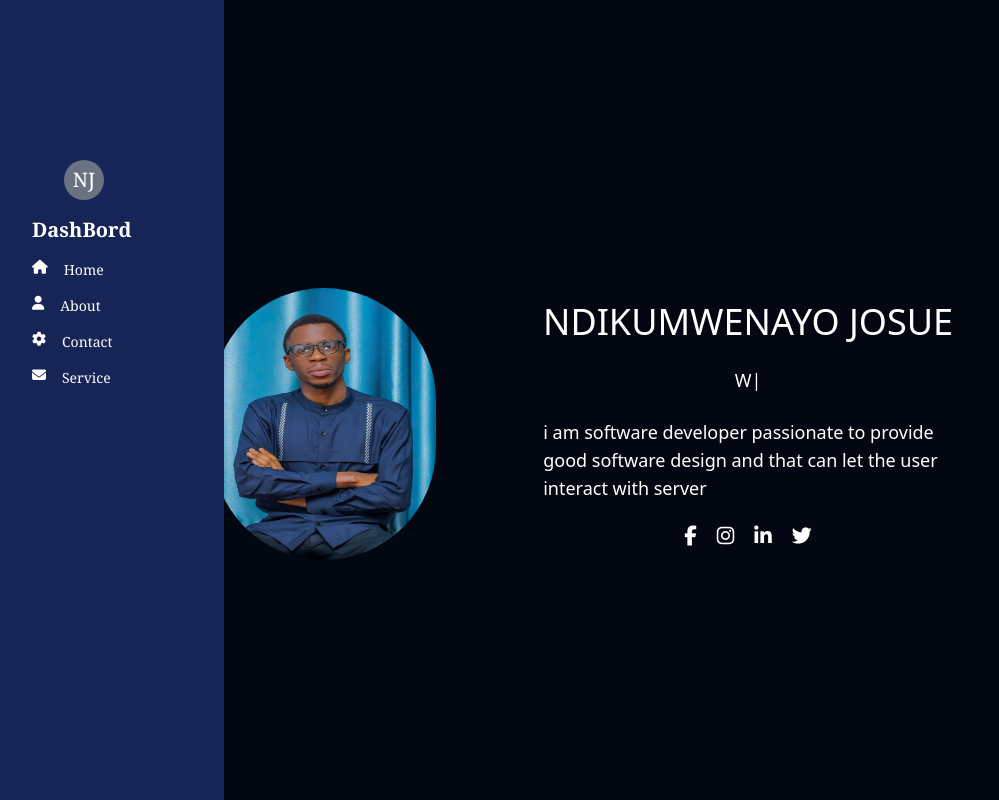
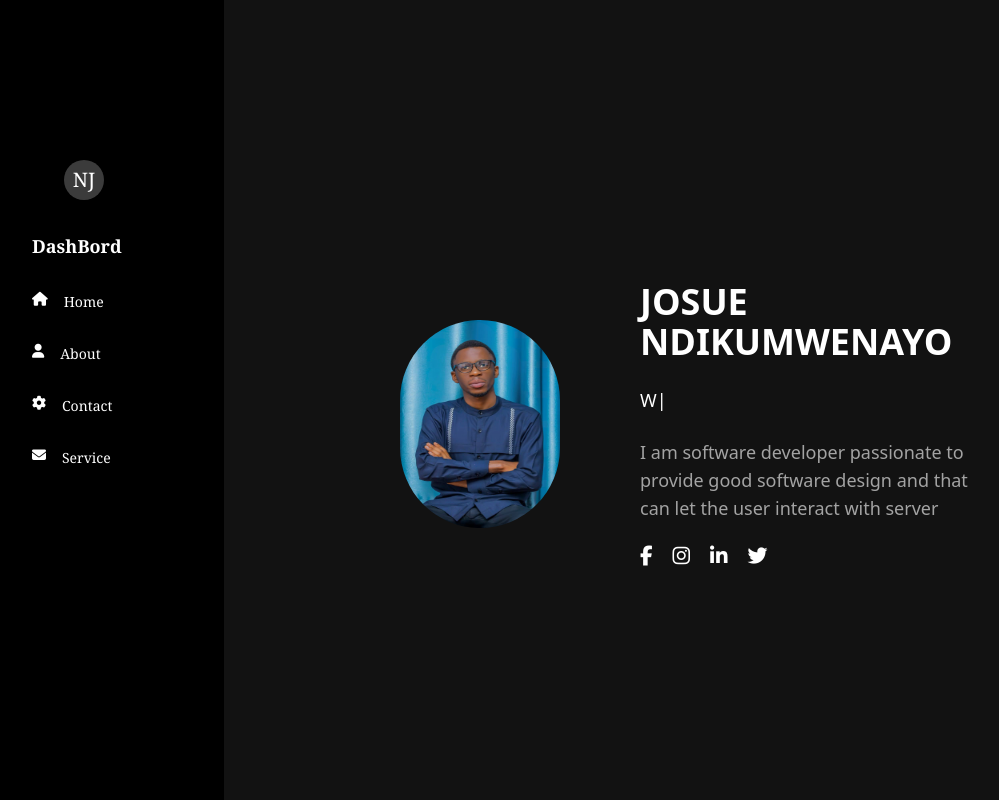
Before and after one commit to josue583/Joshua-portfolio, a React (Vite) app: page / in a window 1280 px wide. Shown: the whole page, without its empty margins (32-1031 px from the left). Built offline with nearby package versions, Linux system fonts and the light colour scheme.

Commit message:
Changing some colors

```diff
--- a/src/components/Sidebar.jsx
+++ b/src/components/Sidebar.jsx
@@ -7,12 +7,12 @@ export default function sidebar() {
   const [isOpen,setIsOpen]=useState(false)
   return (
 
-    <div className='md:w-64 md:min-h-screen md:fixed md:left-0 md:top-0 bg-blue-950 md:pt-40 text-white flex-grow md:pl-16 gap-16 '>
+    <div className='md:w-64 md:min-h-screen md:fixed md:left-0 md:top-0 bg-[#000000ff] md:pt-40 text-white flex-grow md:pl-16 gap-16 '>
       {/* w-full h-20  */}
       {/* pt-20 fixed left-0 top-0 */}
 
-      <div className='w-full flex justify-between items-center h-20 bg-blue-950 md:hidden'>
-        <h1 className='w-10 h-10 rounded-full text-white bg-gray-500 flex justify-center items-center ml-8 text-xl font-serif'>NJ</h1>
+      <div className='w-full  flex justify-between items-center h-18 bg-[#3b3b3bff] md:hidden'>
+        <h1 className='w-10 h-10 rounded-full text-white bg-[#000000ff] flex justify-center items-center ml-8 text-xl font-extrabold'>NJ</h1>
       <button onClick={() => setIsOpen(!isOpen)} className="md:hidden text-white mr-8">
   {isOpen ? (
     <svg className="w-8 h-8" fill="none" stroke="currentColor" viewBox="0 0 24 24">
@@ -28,9 +28,9 @@ export default function sidebar() {
       </div>
      <div>
 
-<ul className='hidden  md:flex flex-col  gap-4 text-sm font-serif'>
-<h1 className='w-10 h-10 rounded-full text-white bg-gray-500 flex justify-center items-center ml-8 text-xl font-serif'>NJ</h1>
-        <li className='text-white font-bold text-xl'>DashBord</li>
+<ul className='hidden  md:flex flex-col  gap-8 text-sm font-serif'>
+<h1 className='w-10 h-10 rounded-full text-white bg-[#3b3b3bff] flex justify-center items-center ml-8 text-xl font-serif'>NJ</h1>
+        <li className='text-white font-bold text-lg'>DashBord</li>
         <Link to="/" className='flex gap-4'><i class="fa-solid fa-house"></i>Home</Link>
         <Link to="/about" className='flex gap-4'><i class="fa-solid fa-user"></i>About</Link>
         <Link to={"/contact"} className='flex gap-4'><i class="fa-solid  fa-gear"></i>Contact</Link>
@@ -38,12 +38,13 @@ export default function sidebar() {
       </ul>
      </div>
 {isOpen&&(
-  <div className='w-36 fixed top-0 h-96 bg-blue-950 flex items-center justify-center  '>
- <ul className='flex flex-col  gap-4 text-md md:hidden'>
- <h1 className='w-10 h-10 rounded-full text-white bg-gray-500 flex justify-center items-center text-xl font-serif'>NJ</h1>
-        <Link to="/" className='flex gap-4 font-thin'><i class="fa-solid fa-house"></i>Home</Link>
-        <Link to="/about" className='flex gap-4 font-thin'><i class="fa-solid fa-user"></i>About</Link>
-        <Link to="/contact" className='flex gap-4 font-thin'><i class="fa-solid  fa-gear"></i>Contact</Link>
+  <div className='w-64 fixed top-0 min-h-screen bg-[#000000ff] flex flex-col gap-12 pl-10 pt-20 md:hidden '>
+    <h1 className='w-10 h-10 rounded-full text-white bg-[#3b3b3bff] flex justify-center items-center font-extrabold ml-6'>NJ</h1>
+ <ul className='flex flex-col  gap-6 text-md md:hidden'>
+
+        <Link to="/" className='flex gap-2 font-thin'><i class="fa-solid fa-house"></i>Home</Link>
+        <Link to="/about" className='flex gap-2 font-thin'><i class="fa-solid fa-user"></i>About</Link>
+        <Link to="/contact" className='flex gap-2 font-thin'><i class="fa-solid  fa-gear"></i>Contact</Link>
         <li className='flex gap-4 font-thin'><i class="fa-solid fa-envelope"></i>Services</li>
       </ul>
   </div>
--- a/src/pages/About.jsx
+++ b/src/pages/About.jsx
@@ -18,7 +18,7 @@ function About() {
       <h2 className='text-white text-2xl font-bold'>About Me</h2>
       </div>
 
-      <div className='w-full flex flex-col gap-6'>
+      <div className='w-full flex flex-col gap-6 '>
       <div className='w-full md:w-full '>
           <img className='w-full h-[600px]  md:w-full md:h-fit ' src={joshua} alt="" />
         </div>
--- a/src/pages/Home.jsx
+++ b/src/pages/Home.jsx
@@ -6,19 +6,19 @@ function Home() {
   return (
     <div className='w-full flex flex-col md:flex md:flex-row  md:min-h-screen'>
       <Sidebar/>
-      <div className='w-full min-h-screen flex flex-col items-center bg-gray-950 pt-12 md:4/5 md:flex md:flex-row md:bg-gray-950 sm:items-center sm:justify-center min-h-screen text-white    gap-10'>
+      <div className='w-full min-h-screen flex flex-col items-center bg-[#121212ff] pt-12 md:flex md:flex-row md:bg-[#121212ff] md:justify-center md:pl-60 min-h-screen text-white'>
         <div className='w-60'>
-         <img className='w-56 h-68 rounded-full border-t-transparent animate-spin-slow' src={joshua} alt="" />
+         <img className='w-40 h-52 rounded-full border-t-transparent animate-spin-slow' src={joshua} alt="" />
         </div>
-        <div className='w-full flex flex-col items-center md:w-2/5 text-md  md:text-xl flex flex-col gap-6'>
-           <h1 className='text-2xl md:text-4xl'>NDIKUMWENAYO JOSUE</h1>
-           <h2 className='text-xl md:text-lg'> <TypeAnimation
+        <div className='w-full flex flex-col items-center md:w-2/5 text-md  md:text-xl md:items-start gap-6 '>
+           <h1 className='text-4xl md:text-4xl font-extrabold'>JOSUE NDIKUMWENAYO</h1>
+           <h2 className='text-2xl md:text-lg'> <TypeAnimation
         sequence={["Software Dev", 1000, "Welcome to my portfolio!", 1000]}
         wrapper="span"
         speed={50}
         repeat={Infinity}
       /></h2>
-           <p className=' w-4/5 text-lg md:text-lg space-y-60'>i am software developer passionate to provide good software design and that can let the user interact with server</p>
+           <p className=' w-4/5 text-lg md:text-lg space-y-60 text-[#a3a3a3ff] '>I am software developer passionate to provide good software design and that can let the user interact with server</p>
            <div className='flex gap-5 '>
         <i class="fa-brands text-white fa-facebook-f"></i>
         <i class="fa-brands text-white fa-instagram"></i>
```
